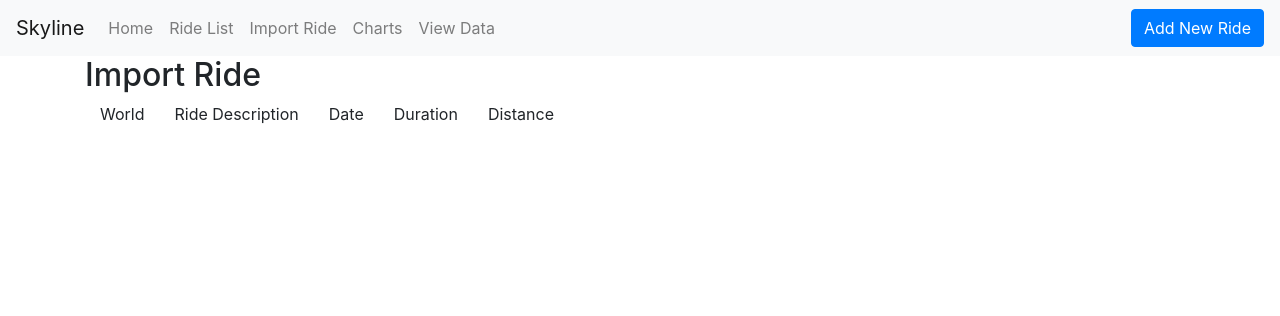
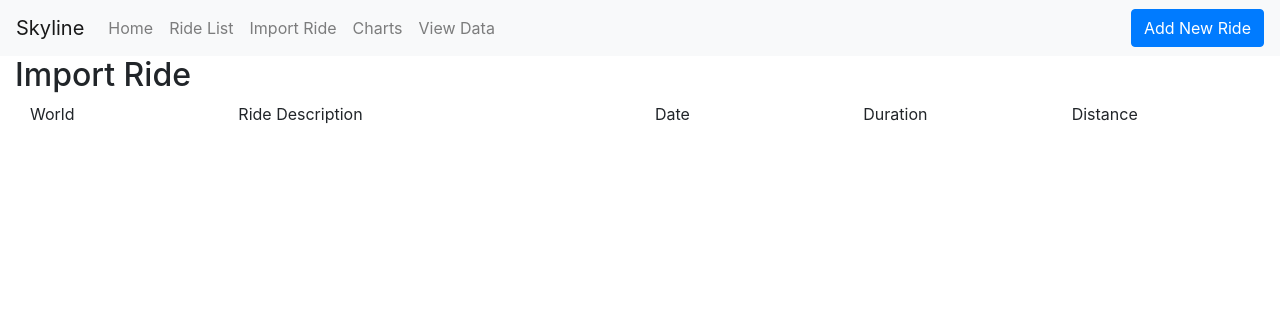
Before and after one commit to timpandrews/skyline, a Django app: template rides/templates/rides/import_ride.html in a window 1280 px wide. Shown: the top 316 px of the page. Run offline with Django 3.2, Linux system fonts and the light colour scheme; the template is opened without the code that fills it, so the values that code supplies are empty; some libraries are stand-ins or nearby versions.

Commit message:
Update bootstrap grid

```diff
--- a/rides/templates/rides/base.html
+++ b/rides/templates/rides/base.html
@@ -31,9 +31,9 @@
             </div>
         </div>
     </nav>
-    <div class="content container">
+    <div class="content container-fluid">
         <div class="row">
-            <div class="col-md-10">
+            <div class="col-md-12">
             {% block content %}
             {% endblock %}
             </div>
--- a/rides/templates/rides/import_ride.html
+++ b/rides/templates/rides/import_ride.html
@@ -2,29 +2,29 @@
 
 {% block content %}
     <h2>Import Ride</h2>
-    <div class="container">
+    <div class="container-fluid">
         <div class="row">
-            <div class="col-sm-auto">World</div>
-            <div class="col-sm-auto">Ride Description</div>
-            <div class="col-sm-auto">Date</div>
-            <div class="col-sm-auto">Duration</div>
-            <div class="col-sm-auto">Distance</div>
+            <div class="col-2">World</div>
+            <div class="col-4">Ride Description</div>
+            <div class="col-2">Date</div>
+            <div class="col-2">Duration</div>
+            <div class="col-2">Distance</div>
         </div>
         {% for ride in context.rides %}
             <div class="row">
-                <div class="col-sm-auto">
+                <div class="col-2">
                     {{ ride.zwift_world }}
                 </div>
-                <div class="col-sm-auto">
+                <div class="col-4">
                     {{ ride.name }}
                 </div>
-                <div class="col-sm-auto">
+                <div class="col-2">
                     {{ ride.ride_date|date:'M j Y g:i A' }}
                 </div>
-                <div class="col-sm-auto">
+                <div class="col-2">
                     {{ ride.duration }}
                 </div>
-                <div class="col-sm-auto">
+                <div class="col-2">
                     {{ ride.distance }}
                 </div>
             </div> <!-- /row -->
```
